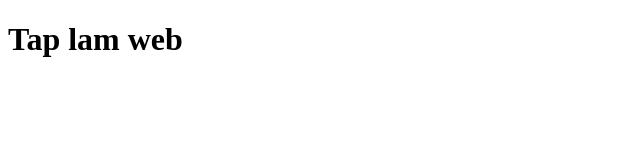
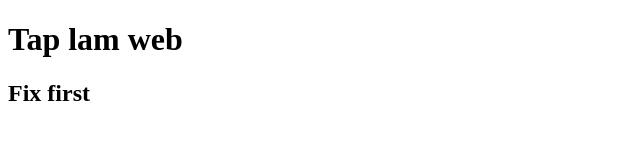
Before and after one commit to DuaHau1112/Tap-Lam-Web, a plain HTML site: page index.html in a window 1280 px wide. Shown: the whole page, without its empty margins (0-640 px from the left). Drawn offline with Linux system fonts and the light colour scheme.

Commit message:
first revision

```diff
--- a/index.html
+++ b/index.html
@@ -7,5 +7,6 @@
   </head>
   <body>
     <h1>Tap lam web</h1>
+    <h2>Fix first</h2>
   </body>
 </html>
```
